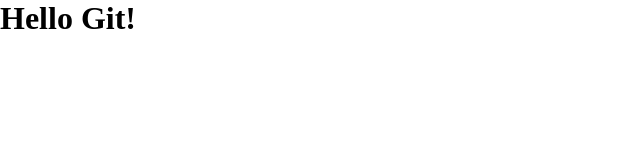
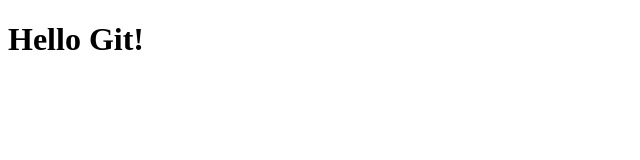
Before and after one commit to AndriySokulskiy/study-git, a plain HTML site: page index.html in a window 1280 px wide. Shown: the whole page, without its empty margins (0-640 px from the left). Drawn offline with Linux system fonts and the light colour scheme.

Commit message:
first1 commit

```diff
--- a/index.html
+++ b/index.html
@@ -6,12 +6,6 @@
     <meta name="viewport" content="width=device-width, initial-scale=1.0">
     <title>Study Git</title>
 </head>
-<style>
-    * {
-        margin: 0;
-        padding: 2;
-    }
-</style>
 <body>
     <h1>Hello Git!</h1>
 </body>
```
